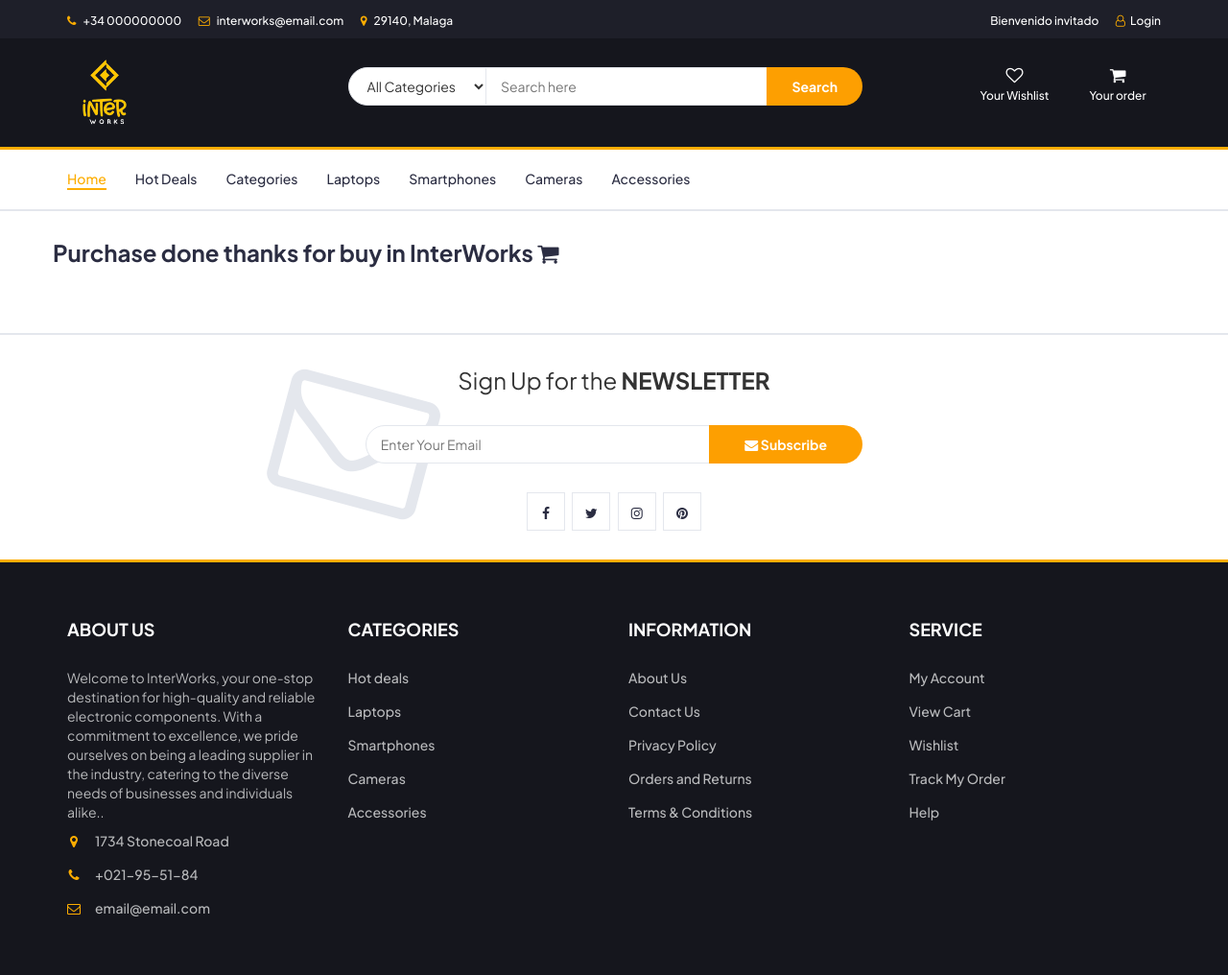
After one commit to victorgxn/InterWorks-Web, a PHP site: page /shopping-cart/purchase.php in a window 1280 px wide. The commit adds this page. Shown: the whole page at 96% size. Run offline with PHP 8.4, Linux system fonts and the light colour scheme; a stand-in replaces the project's code that opens the database connection.

Commit message:
Pagina linea pedidos

```diff
--- a/views/checkout.php
+++ b/views/checkout.php
@@ -208,7 +208,7 @@
             <h4>Total: <span id="precioTotal" class="badge badge-success"><?php echo $precioTotal . "€" ?></span></h4>
         </div>
         <div class="text-right mt-4">
-            <a href="./place_order.php">
+            <a href="./shopping-cart/purchase.php">
                 <button class="btn btn-success">Purchase</button>
             </a>
 
--- /dev/null
+++ b/views/shopping-cart/purchase.php
@@ -0,0 +1,51 @@
+<!DOCTYPE html>
+<html lang="en">
+
+<head>
+    <meta charset="utf-8">
+    <meta http-equiv="X-UA-Compatible" content="IE=edge">
+    <meta name="viewport" content="width=device-width, initial-scale=1">
+    <!-- The above 3 meta tags *must* come first in the head; any other head content must come *after* these tags -->
+
+    <title>Interworks</title>
+
+    <!-- Google font -->
+    <!-- Bootstrap -->
+    <link type="text/css" rel="stylesheet" href="../css/bootstrap.min.css" />
+
+    <!-- Slick -->
+    <link type="text/css" rel="stylesheet" href="../css/slick.css" />
+    <link type="text/css" rel="stylesheet" href="../css/slick-theme.css" />
+
+    <!-- nouislider -->
+    <link type="text/css" rel="stylesheet" href="../css/nouislider.min.css" />
+
+    <!-- Font Awesome Icon -->
+    <link rel="stylesheet" href="../css/font-awesome.min.css">
+
+
+    <!-- Custom stlylesheet -->
+    <link type="text/css" rel="stylesheet" href="../css/style.css" />
+    <link rel="shortcut icon" type="image/png" href="../img/logo-removeblanco-preview.png" />
+
+</head>
+
+<body>
+    <!-- HEADER -->
+    <?php require '../header.php'; ?>
+
+
+
+    <div class="section">
+
+        <div class="container">
+
+            <div class="row">
+                <?php echo "<h3 class='at-item'><b>Purchase done thanks for buy in InterWorks </b><i class='fa fa-shopping-cart'></i></h3>" ?>
+            </div>
+        </div>
+
+    </div>
+
+
+    <?php require '../footer.php'; ?>
```
